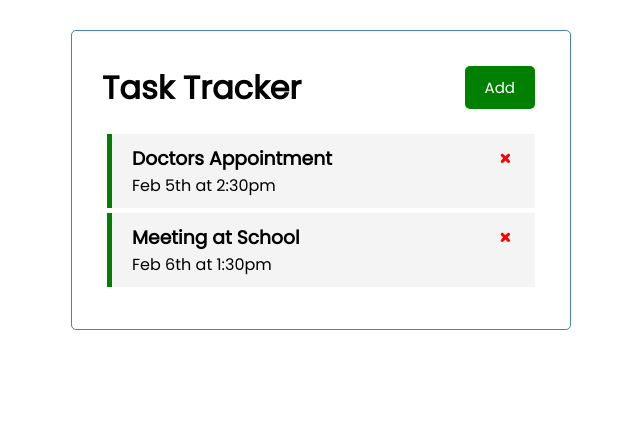
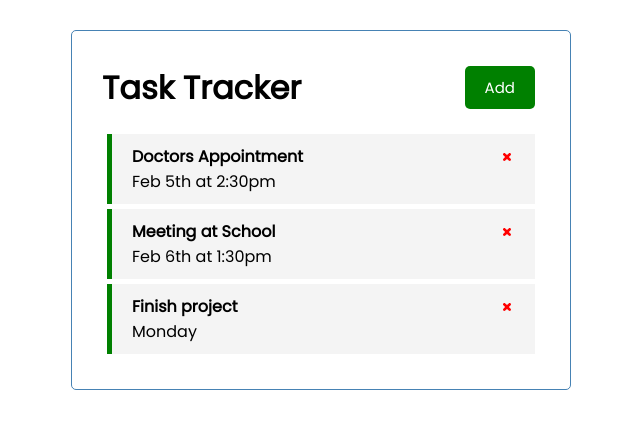
Before and after one commit to Jarabi/task-tracker, a React (Create React App) app: page / in a window 1280 px wide. Shown: the top 428 px of the page, without its empty margins (319-959 px from the left). Built offline with nearby package versions, Linux system fonts and the light colour scheme; data requests are answered from the project's data file.

Commit message:
Add task to server

```diff
--- a/db.json
+++ b/db.json
@@ -11,6 +11,12 @@
       "text": "Meeting at School",
       "day": "Feb 6th at 1:30pm",
       "reminder": true
+    },
+    {
+      "text": "Finish project",
+      "day": "Monday",
+      "reminder": true,
+      "id": 3
     }
   ]
 }
--- a/src/App.js
+++ b/src/App.js
@@ -25,9 +25,14 @@
   };
 
   // Add task
-  const addTask = (task) => {
-    const id = Math.floor(Math.random() * 10000) + 1;
-    const newTask = { id, ...task };
+  const addTask = async (task) => {
+    const res = await fetch("http://localhost:5000/tasks", {
+      method: "POST",
+      headers: { "Content-type": "application/json" },
+      body: JSON.stringify(task),
+    });
+    const newTask = await res.json();
+
     setTasks([...tasks, newTask]);
   };
 
--- a/src/components/Task.js
+++ b/src/components/Task.js
@@ -6,13 +6,13 @@
       className={`task ${task.reminder ? "reminder" : ""}`}
       onDoubleClick={() => onToggle(task.id)}
     >
-      <h3>
+      <h4>
         {task.text}{" "}
         <TiTimes
           style={{ color: "red", cursor: "pointer" }}
           onClick={() => onDelete(task.id)}
         />
-      </h3>
+      </h4>
       <p>{task.day}</p>
     </div>
   );
--- a/src/index.css
+++ b/src/index.css
@@ -65,7 +65,7 @@
   border-left: 5px solid green;
 }
 
-.task h3 {
+.task h4 {
   display: flex;
   align-items: center;
   justify-content: space-between;
```
